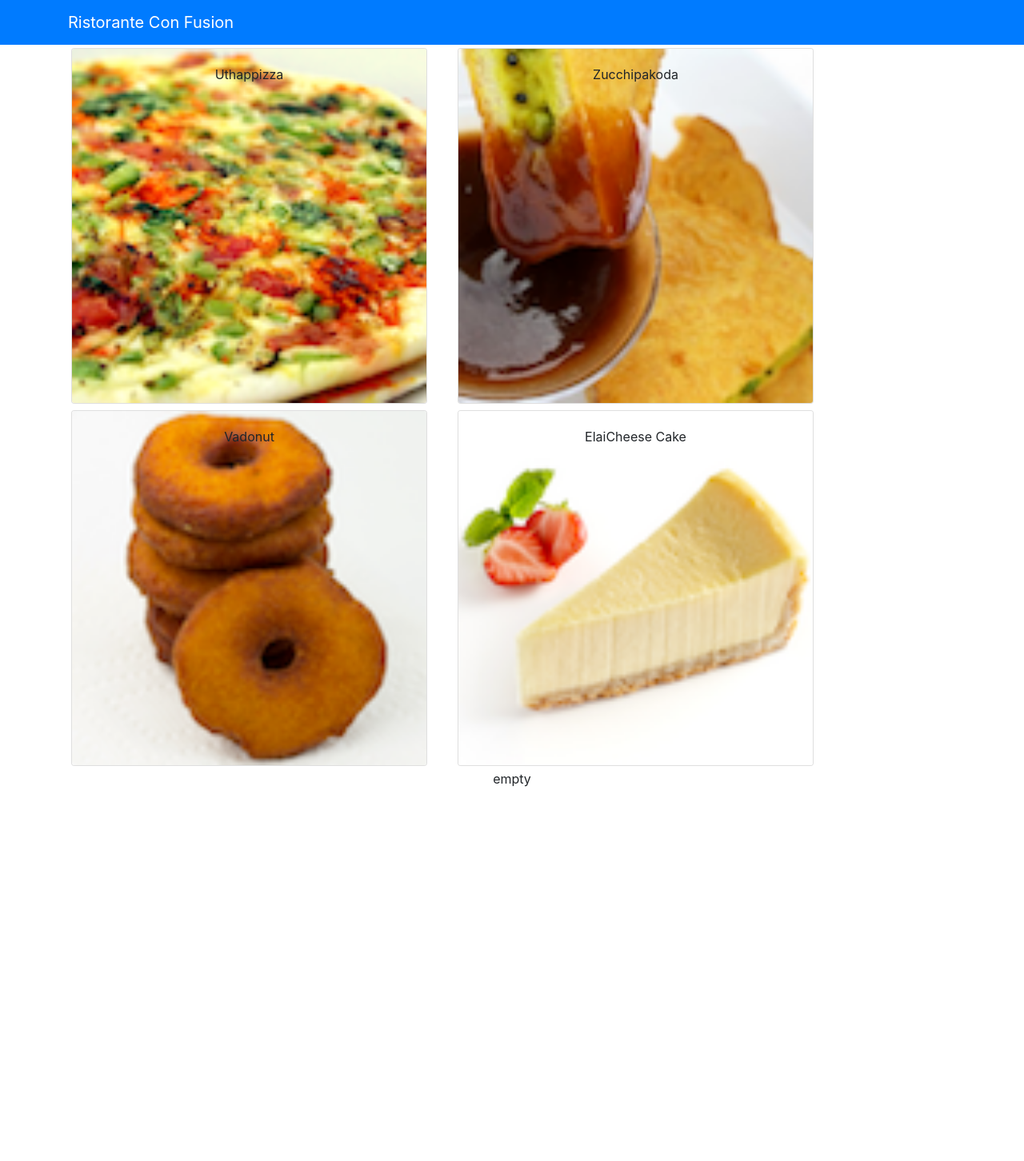
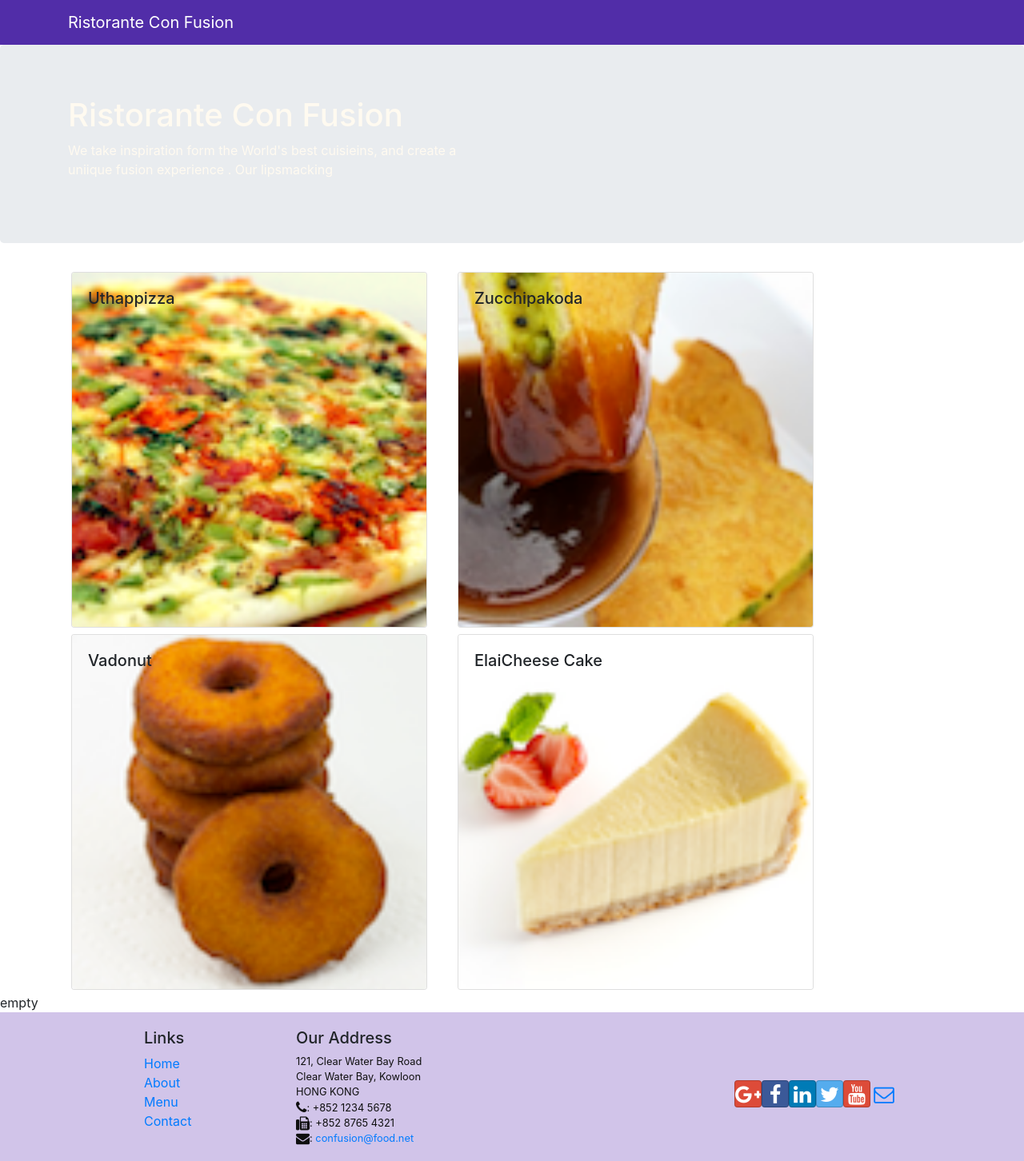
Before and after one commit to perryneal11/confusion, a React (Create React App) app: page /contactus in a window 1280 px wide. Shown: the top 1452 px of the page at 80% size. Before the commit the page ends 986 px from the top, so only its background shows below. Built offline with nearby package versions, Linux system fonts and the light colour scheme.

Commit message:
header and footer

```diff
--- a/src/App.css
+++ b/src/App.css
@@ -1,38 +1,33 @@
-.App {
-  text-align: center;
+.row-header{
+  margin:0px auto;
+  padding:0px auto;
 }
 
-.App-logo {
-  height: 40vmin;
-  pointer-events: none;
+.row-content {
+  margin:0px auto;
+  padding: 50px 0px 50px 0px;
+  border-bottom: 1px ridge;
+  min-height:400px;
 }
 
-@media (prefers-reduced-motion: no-preference) {
-  .App-logo {
-    animation: App-logo-spin infinite 20s linear;
-  }
+.footer{
+  background-color: #D1C4E9;
+  margin:0px auto;
+  padding: 20px 0px 20px 0px;
+}
+.jumbotron {
+  padding:70px 30px 70px 30px;
+  margin:0px auto;
+  background: #9575CD ;
+  color:floralwhite;
 }
 
-.App-header {
-  background-color: #282c34;
-  min-height: 100vh;
-  display: flex;
-  flex-direction: column;
-  align-items: center;
-  justify-content: center;
-  font-size: calc(10px + 2vmin);
-  color: white;
+address{
+  font-size:80%;
+  margin:0px;
+  color:#0f0f0f;
 }
 
-.App-link {
-  color: #61dafb;
+.navbar-dark {
+  background-color: #512DA8;
 }
-
-@keyframes App-logo-spin {
-  from {
-    transform: rotate(0deg);
-  }
-  to {
-    transform: rotate(360deg);
-  }
-}
--- /dev/null
+++ b/src/components/FooterComponent.js
@@ -0,0 +1,50 @@
+import React from 'react';
+
+function Footer(props) {
+    return(
+    <div className="footer">
+        <div className="container">
+            <div className="row justify-content-center">
+                <div className="col-4 offset-1 col-sm-2">
+                    <h5>Links</h5>
+                    <ul className="list-unstyled">
+                        <li><a href="#">Home</a></li>
+                        <li><a href="#">About</a></li>
+                        <li><a href="#">Menu</a></li>
+                        <li><a href="contactus.html">Contact</a></li>
+                    </ul>
+                </div>
+                <div className="col-7 col-sm-5">
+                    <h5>Our Address</h5>
+                    <address>
+		              121, Clear Water Bay Road<br />
+		              Clear Water Bay, Kowloon<br />
+		              HONG KONG<br />
+		              <i className="fa fa-phone fa-lg"></i>: +852 1234 5678<br />
+		              <i className="fa fa-fax fa-lg"></i>: +852 8765 4321<br />
+		              <i className="fa fa-envelope fa-lg"></i>: <a href="mailto:confusion@food.net">
+                         confusion@food.net</a>
+                    </address>
+                </div>
+                <div className="col-12 col-sm-4 align-self-center">
+                    <div className="text-center">
+                        <a className="btn btn-social-icon btn-google" href="http://google.com/+"><i className="fa fa-google-plus"></i></a>
+                        <a className="btn btn-social-icon btn-facebook" href="http://www.facebook.com/profile.php?id="><i className="fa fa-facebook"></i></a>
+                        <a className="btn btn-social-icon btn-linkedin" href="http://www.linkedin.com/in/"><i className="fa fa-linkedin"></i></a>
+                        <a className="btn btn-social-icon btn-twitter" href="http://twitter.com/"><i className="fa fa-twitter"></i></a>
+                        <a className="btn btn-social-icon btn-google" href="http://youtube.com/"><i className="fa fa-youtube"></i></a>
+                        <a className="btn btn-social-icon" href="mailto:"><i className="fa fa-envelope-o"></i></a>
+                    </div>
+                </div>
+            </div>
+            <div className="row justify-content-center">
+                <div className="col-auto">
+                    <p>© Copyright 2018 Ristorante Con Fusion</p>
+                </div>
+            </div>
+        </div>
+    </div>
+    )
+}
+
+export default Footer;
--- /dev/null
+++ b/src/components/HeaderComponent.js
@@ -0,0 +1,28 @@
+import React, {Component} from 'react'
+import { Navbar, NavbarBrand, Jumbotron } from 'reactstrap';
+
+class Header extends Component {
+    render() {
+        return(
+            <>
+            <Navbar dark>
+                <div className="container">
+            <NavbarBrand href="/">Ristorante Con Fusion</NavbarBrand>
+          </div>
+        </Navbar>
+        <Jumbotron>
+            <div className='container'>
+                <div className='row row-header'>
+                    <div className='col-12 col-sm-6'>
+                        <h1>Ristorante Con Fusion</h1>
+                        <p>We take inspiration form the World's best cuisieins, and create a uniique fusion experience . Our lipsmacking </p>
+                    </div>
+                </div>
+            </div>
+        </Jumbotron>
+            </>
+        )
+    }
+}
+
+export default Header
--- a/src/components/MainComponent.js
+++ b/src/components/MainComponent.js
@@ -1,8 +1,9 @@
 import React, {Component} from 'react'
-import { Navbar, NavbarBrand } from 'reactstrap';
 import Menu from './MenuComponent';
 import DishDetail from './DishdetailComponent'
 import { DISHES } from '../shared/dishes';
+import Header from './HeaderComponent'
+import Footer from './FooterComponent'
 
 class Main extends Component{
 
@@ -25,13 +26,10 @@
   render() {
     return(
     <div>
-       <Navbar dark color="primary">
-          <div className="container">
-            <NavbarBrand href="/">Ristorante Con Fusion</NavbarBrand>
-          </div>
-        </Navbar>
+        <Header></Header>
         <Menu dishes={this.state.dishes} onClick={(dishId) => this.onDishSelect(dishId)}/>
         <DishDetail dish = {this.state.dishes.filter((dish) => dish.id === this.state.selectedDish)[0]} ></DishDetail>
+        <Footer></Footer>
     </div>)
   }
 }
--- a/src/index.js
+++ b/src/index.js
@@ -4,6 +4,8 @@
 import App from './App';
 import reportWebVitals from './reportWebVitals';
 import 'bootstrap/dist/css/bootstrap.min.css';
+import 'font-awesome/css/font-awesome.min.css'
+import 'bootstrap-social/bootstrap-social.css'
 
 const root = ReactDOM.createRoot(document.getElementById('root'));
 root.render(
```
Also changed, not shown: package.json (+5 -2 lines), 1 other file (tests, documents, lock files or other folders).
